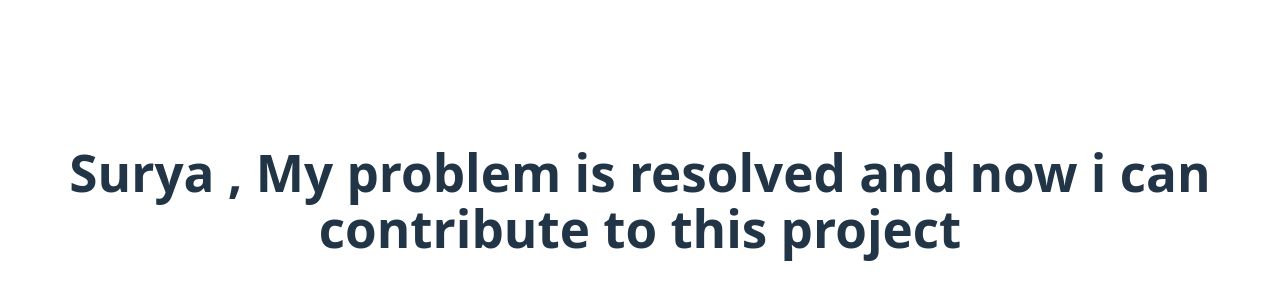
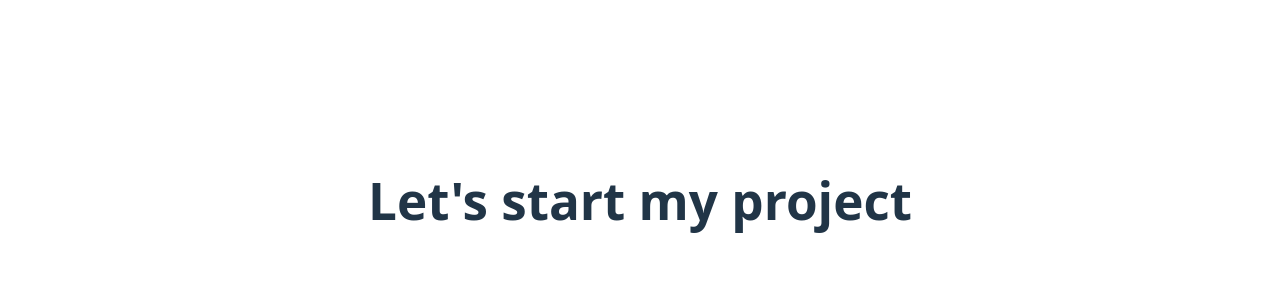
Before and after one commit to BANDISREEKUMAR/S1, a React (Vite) app in the folder source/To-Do-Application/: page / in a window 1280 px wide. Shown: the part 200-500 px from the top of the page. Built offline with nearby package versions, Linux system fonts and the light colour scheme.

Commit message:
App.jsx is modified

```diff
--- a/source/To-Do-Application/src/App.jsx
+++ b/source/To-Do-Application/src/App.jsx
@@ -8,9 +8,9 @@ function App() {
 
   return (
     <div>
-      <h1>Surya , My problem is resolved and now i can contribute to this project</h1>
+      <h1>Let's start my project</h1>
     </div>
   )
 }
 
-export default App
+export default App;
```
